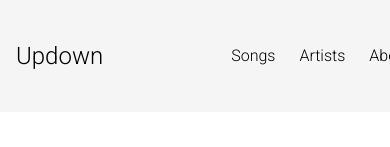
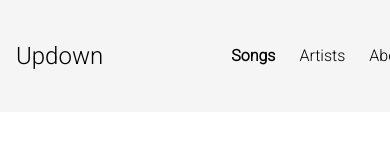
Before and after one commit to julkascript/updown, a Vue app in the folder frontend/: page /songs in a window 390 px wide. Shown: the top 147 px of the page. Built offline with nearby package versions, Linux system fonts and the light colour scheme; no server answers.

Commit message:
make nav tabs active and responsive

```diff
--- a/frontend/src/components/Navigation.vue
+++ b/frontend/src/components/Navigation.vue
@@ -6,14 +6,14 @@
       </h1>
     </div>
     <div class="flex gap-2 mr-auto ml-32">
-      <div class="nav-links">
-        <router-link to="/songs" id="about">Songs</router-link>
-      </div>
-      <div class="nav-links">
-        <router-link to="/artists" id="about">Artists</router-link>
-      </div>
-      <div class="nav-links">
-        <router-link to="/about" id="about">About</router-link>
+      <div
+        v-for="tab in tabs"
+        :class="{
+          'mr-4': true,
+          'font-bold': tab.name?.toLowerCase() === getActiveTab,
+        }"
+      >
+        <router-link :to="tab.path">{{ tab.name }}</router-link>
       </div>
     </div>
     <div class="search">
@@ -29,6 +29,32 @@
 <script>
 export default {
   name: "TopBar",
+  computed: {
+    getActiveTab() {
+      return this.$route?.name?.toLowerCase();
+    },
+  },
+  data() {
+    return {
+      tabs: [
+        {
+          name: "Songs",
+          path: "/songs",
+          isActive: false,
+        },
+        {
+          name: "Artists",
+          path: "/artists",
+          isActive: false,
+        },
+        {
+          name: "About",
+          path: "/about",
+          isActive: false,
+        },
+      ],
+    };
+  },
 };
 </script>
 
@@ -57,16 +83,6 @@ button {
   height: 2.5rem;
 }
 
-.nav-links {
-  display: flex;
-  color: black;
-}
-
-.nav-links a {
-  margin-right: 1rem;
-  color: #fff;
-}
-
 .search input {
   border: none;
   padding: 0.5rem;
--- a/frontend/src/main.js
+++ b/frontend/src/main.js
@@ -1,8 +1,8 @@
 import { createApp } from "vue";
-import { createPinia } from 'pinia'
+import { createPinia } from "pinia";
 import "./index.css";
 import App from "./App.vue";
-import router from "./router";
+import router from "@/router";
 import "./index.css";
 import "vuetify/styles";
 import { createVuetify } from "vuetify";
@@ -24,6 +24,6 @@ const vuetify = createVuetify({
   directives,
 });
 
-const pinia = createPinia()
+const pinia = createPinia();
 
 createApp(App).use(router).use(vuetify).use(pinia).mount("#app");
--- a/frontend/src/views/Artists.vue
+++ b/frontend/src/views/Artists.vue
@@ -24,7 +24,6 @@ export default {
     axios
       .get(`/artist/`)
       .then(({ data }) => {
-        console.log(data);
         const formatedData = data.map((artist) => {
           const { picture_url: image, ...rest } = artist;
           return {
```
